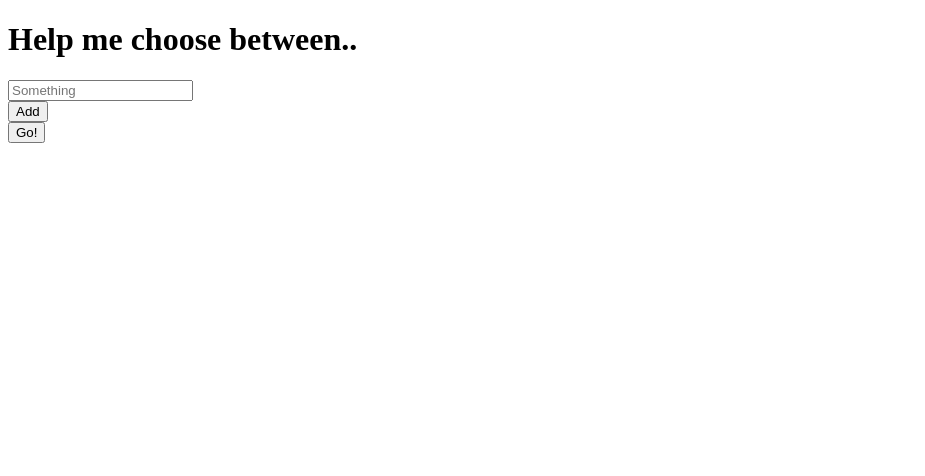
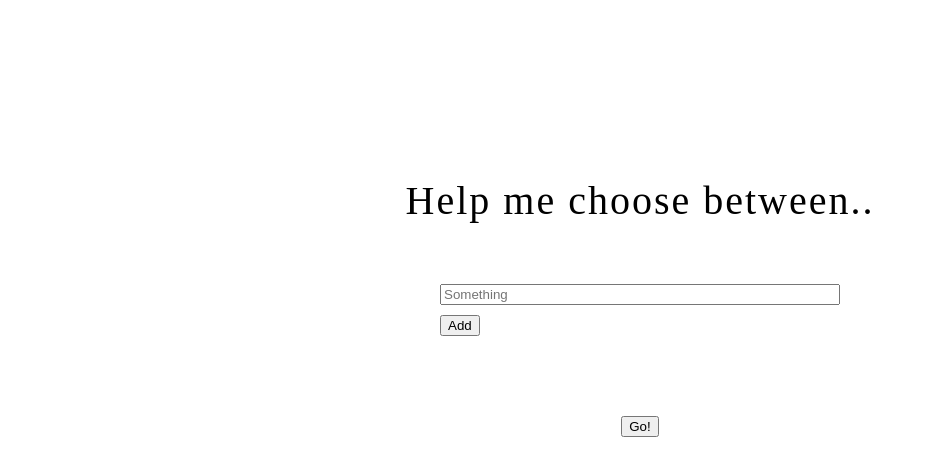
Before and after one commit to machubitcchu/help-me-choose, a plain HTML site: page index.html in a window 1280 px wide. Shown: the whole page, without its empty margins (0-925 px from the left). Drawn offline with Linux system fonts and the light colour scheme.

Commit message:
css dag 2

```diff
--- a/index.html
+++ b/index.html
@@ -3,14 +3,15 @@
  <head>
    <meta charset=utf-8>
    <title>Help me choose</title>
+   <link href="./main.css" rel="stylesheet" type="text/css">
  </head>
  <body>
    <h1>Help me choose between..</h1>
-   <div>
-     <div>
+   <div class="inputSection">
+     <div class="inputs">
        <input placeholder="Something"></input>
      </div>
-     <button>Add</button>
+     <button class="addOption">Add</button>
    </div>
    <button>Go!</button>
  </body>
--- /dev/null
+++ b/main.css
@@ -0,0 +1,33 @@
+body {
+  display: flex;
+  flex-direction: column;
+  justify-content: center;
+  align-items: center;
+  margin-top: 150px;
+}
+
+h1 {
+  font-weight: lighter;
+  font-size: 40px;
+  letter-spacing: 2px;
+  margin-bottom: 0px;
+}
+
+.inputSection {
+  margin: 50px 0px 80px 0px;
+  width: 400px;
+}
+
+.inputs {
+  width: inherit;
+  display: flex;
+  flex-direction: column;
+}
+
+input {
+  margin-top: 10px;
+}
+
+.addOption {
+  margin-top: 10px;
+}
```
